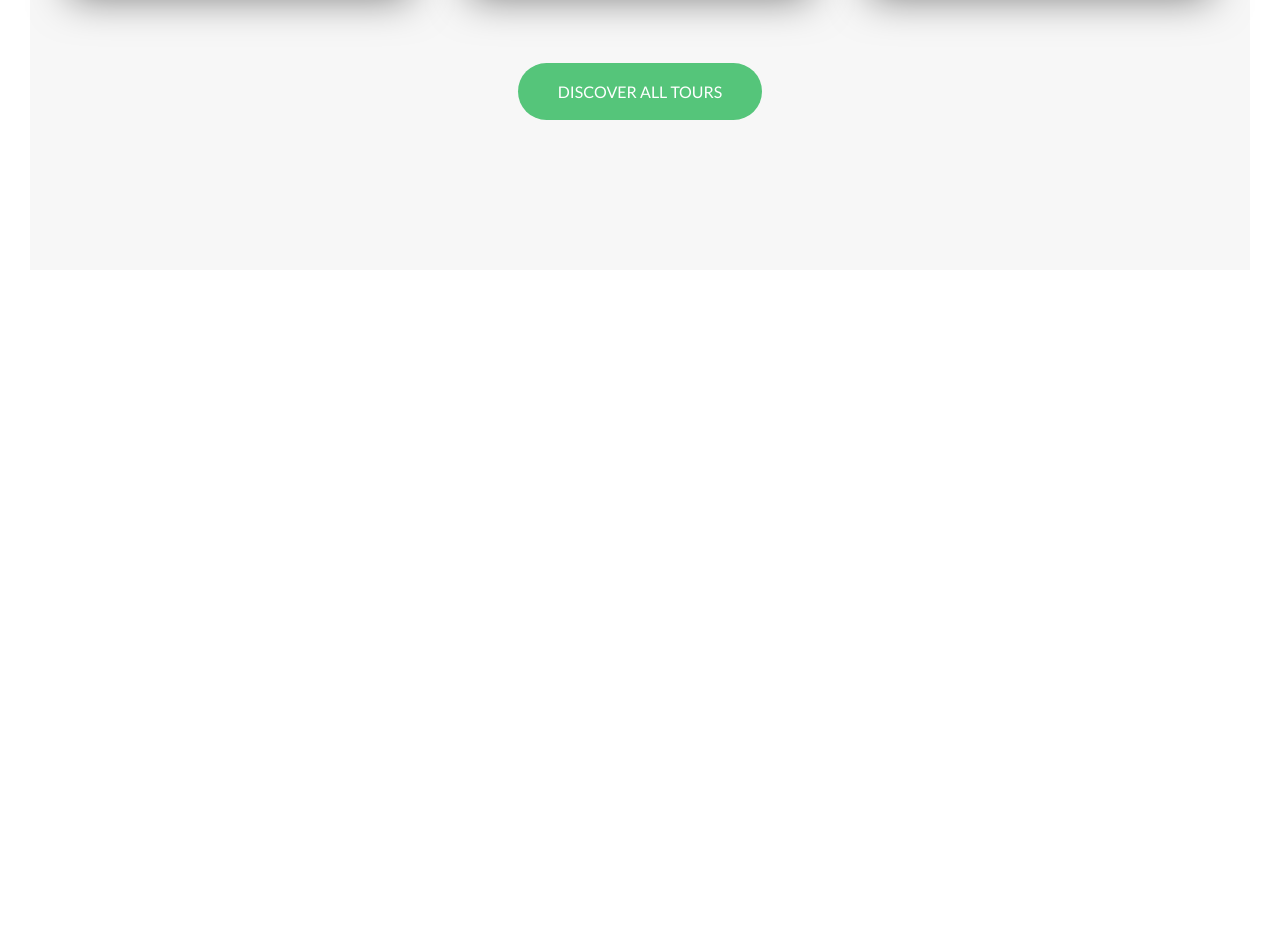
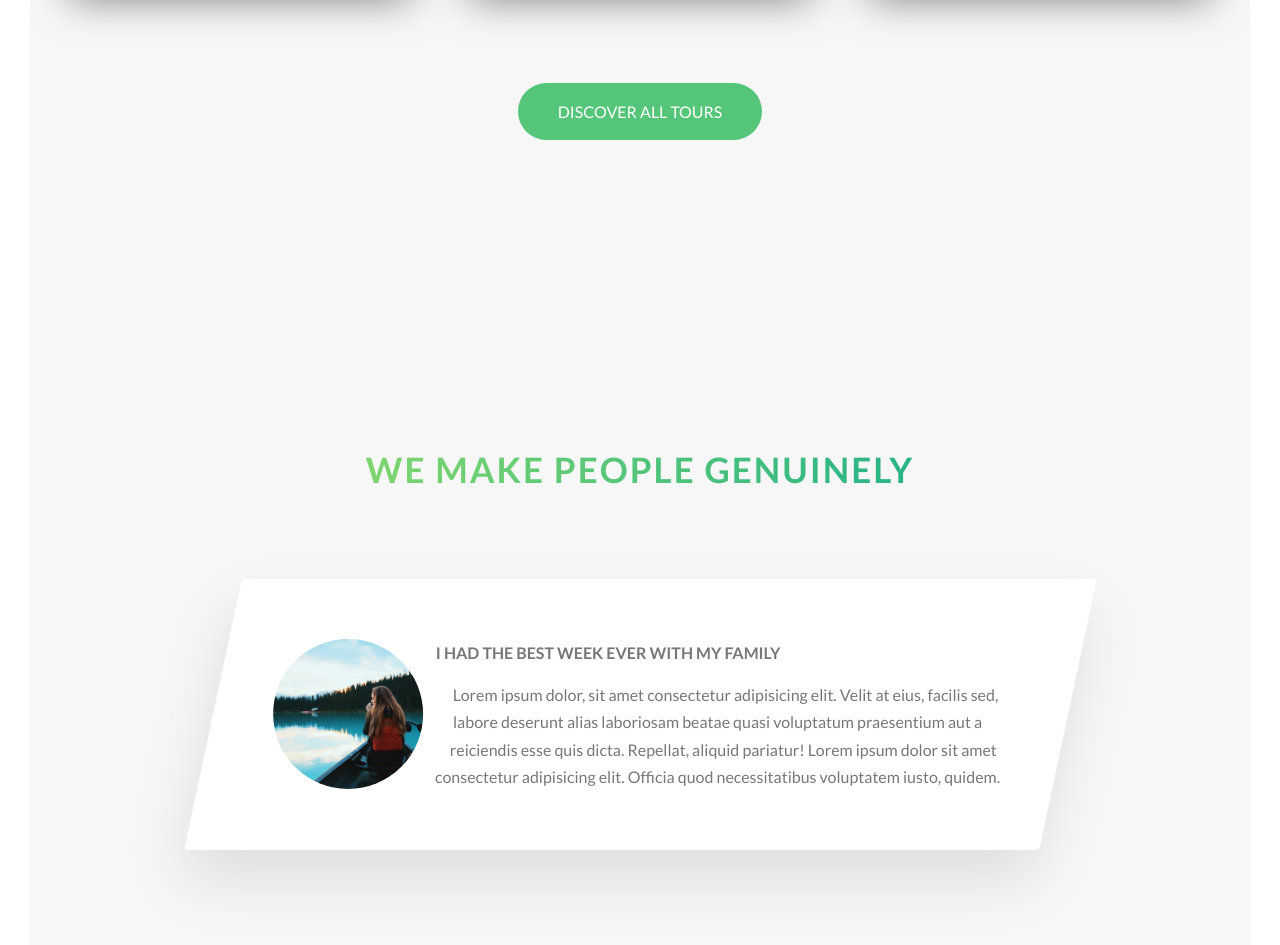
Before and after one commit to pedrohenriquepaixao/Natours-project, a website: page index.html in a window 1280 px wide. Shown: the part 3056-4001 px from the top of the page. Before the commit the page ends 3356 px from the top, so only its background shows below. Drawn offline with Linux system fonts and the light colour scheme.

Commit message:
Section story

```diff
--- a/index.html
+++ b/index.html
@@ -202,11 +202,35 @@
                         </div>
                     </div>
                 </div>
-                <div class="u-center-text u-margin-top-big">
+                <div class="u-center-text u-margin-top-huge">
                     <a href="#" class="btn btn--green">Discover All Tours</a>
                 </div>
 
             </section>
+
+            <section class="section-stories">
+                <div class="u-center-text u-margin-bottom-big">
+                    <h2 class="heading-secondary">
+                        We make people genuinely
+                    </h2>
+                </div>
+                <div class="row">
+                    <div class="story">
+                        <figure class="story__shape">
+                            <img src="./img/nat-8.jpg" class="story__image" alt="Person on tour">
+                            <figcaption class="story__caption">Mary Smith</figcaption>
+                        </figure>
+                        <div class="story__text">
+                            <h3 class="heading-tertiary u-margin-bottom-small">I had the best week ever with my family</h3>
+                            <p>
+                                Lorem ipsum dolor, sit amet consectetur adipisicing elit. Velit at eius, facilis sed, labore deserunt alias laboriosam beatae quasi voluptatum praesentium aut a reiciendis esse quis dicta. Repellat, aliquid pariatur!
+                                Lorem ipsum dolor sit amet consectetur adipisicing elit. Officia quod necessitatibus voluptatem iusto, quidem.
+                            </p>
+                        </div>
+                    </div>
+                </div>
+            </section>
+
         </main>
         <!--  Section Grid Teste
         <section class="grid-test">
--- a/sass/base/_utilites.scss
+++ b/sass/base/_utilites.scss
@@ -4,6 +4,7 @@
 .u-margin-bottom-medium{margin-bottom: 4rem;}
 .u-margin-bottom-small{margin-bottom: 1.5rem;}
 
+.u-margin-top-huge { margin-top: 10rem;}
 .u-margin-top-big { margin-top: 8rem;}
 .u-margin-top-medium{margin-bottom: 4rem;}
 .u-margin-top-small{margin-bottom: 1.5rem;}
--- /dev/null
+++ b/sass/components/_story.scss
@@ -0,0 +1,57 @@
+.story{
+    width: 75%;
+    margin: 0 auto;
+    box-shadow: 0 3rem 6rem rgba($color-black,.1);
+    background-color: $color-white;
+    border-radius: 3px;
+    padding: 6rem;
+    padding-left: 9rem;
+    font-size: $default-font-size;
+    transform: skewX(-12deg);
+
+    & > * {
+        transform: skewX(12deg);
+    }
+
+    &__shape{
+        width: 15rem;
+        height: 15rem;
+        float:left;
+        -webkit-shape-outside: circle(50% at 50% 50%);
+        shape-outside: circle(50% at 50% 50%);
+        //circle(RAIO at X Y);
+        -webkit-clip-path: circle(50% at 50% 50%);
+        clip-path: circle(50% at 50% 50%);
+        transform: skewX(12deg) translateX(-3rem);
+         position: relative;
+    }
+
+
+    &__image{
+        height: 100%;
+        transform: translateX(-4rem) skew(1.8);
+    }
+
+    &__caption{
+        position: absolute;
+        top:50%;
+        left:50%;
+        transform: translate(-50%,20%);
+        color: $color-white;
+        text-transform: uppercase;
+        font-size: 1.7rem;
+        text-align: center;
+        opacity: 0;
+        transition: all .8s;
+    }
+
+    &:hover &__caption{
+        opacity: 1;
+        transform: translate(-50%,-50%);
+
+    }
+
+    &:hover &__image{
+        transform: translateX(-4rem) skew(1);
+    }
+}
--- a/sass/main.scss
+++ b/sass/main.scss
@@ -11,6 +11,7 @@
 @import "components/composition";
 @import "components/feature-box";
 @import "components/card";
+@import "components/story";
 
 @import "layout/grid";
 @import "layout/header";
--- a/sass/pages/_home.scss
+++ b/sass/pages/_home.scss
@@ -22,3 +22,8 @@
     padding: 35rem 0 15rem 0;
     margin-top: -12rem;
 }
+
+.section-stories{
+    background-color: $color-grey-light-1;
+    padding: 15rem 0 ;
+}
```
Also changed, not shown: css/style.css.
